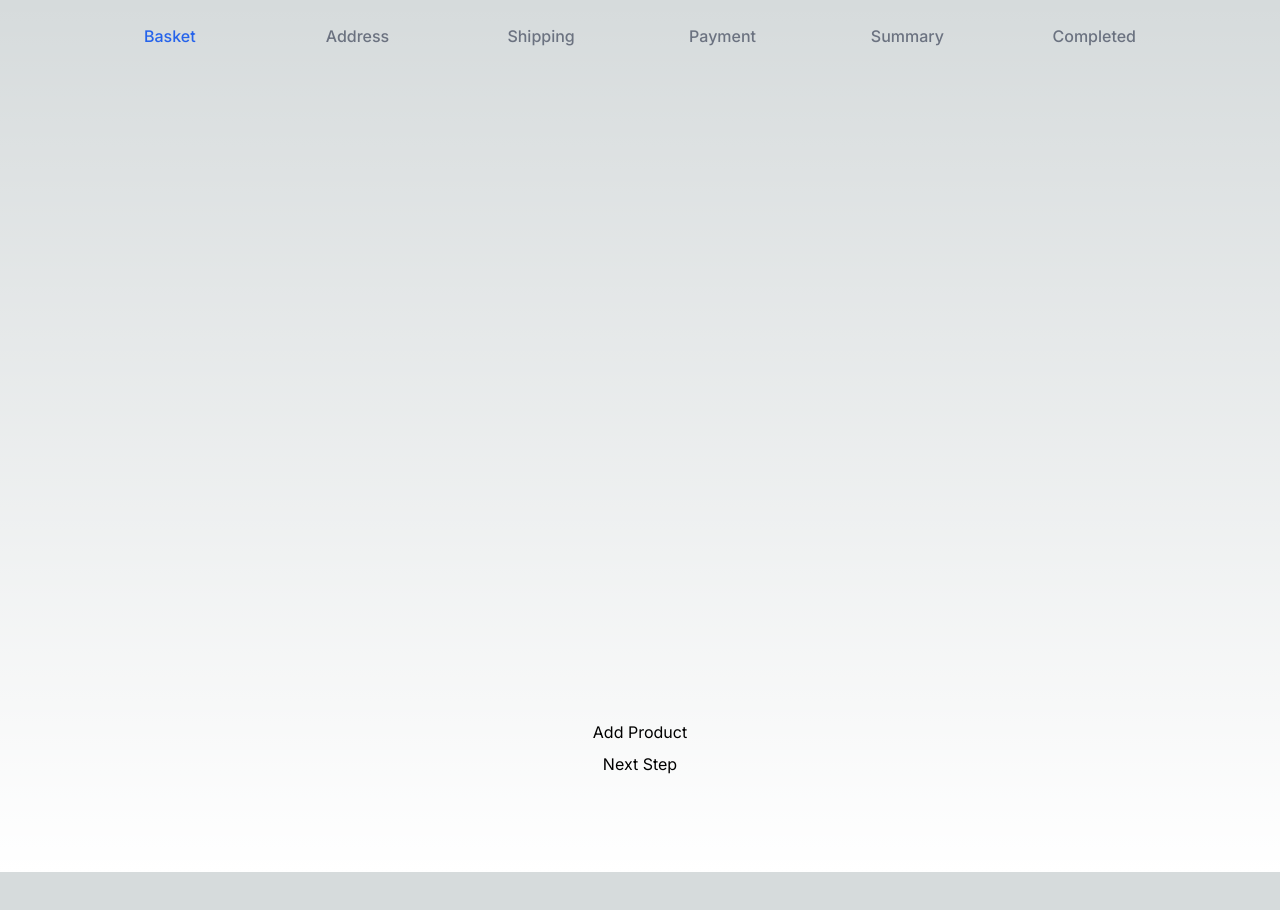
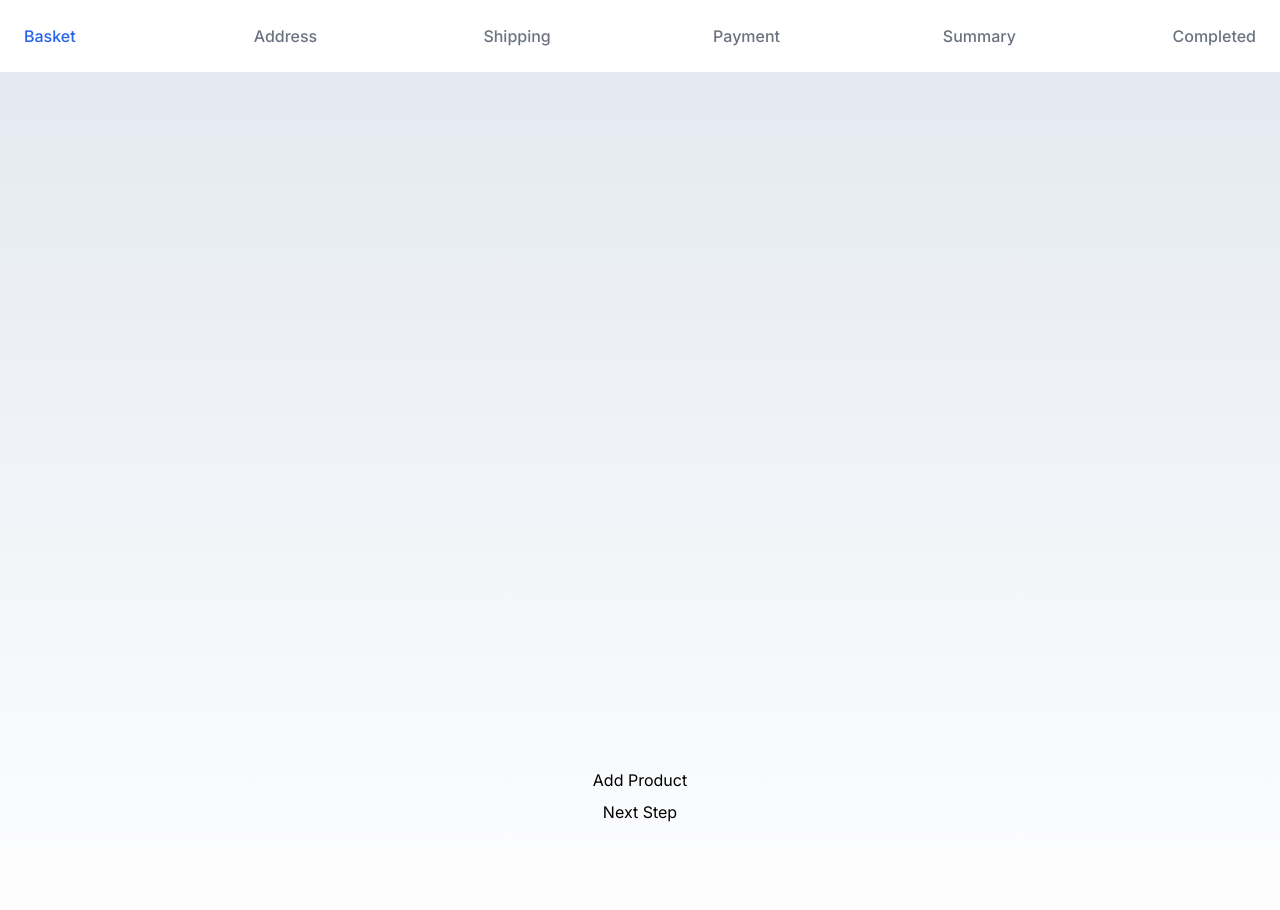
Before and after one commit to energywraith/basket-cart, a Next.js app: page / in a window 1280 px wide. Shown: the top 910 px of the page. Before the commit the page ends 872 px from the top, so only its background shows below. Built offline with nearby package versions, Linux system fonts and the light colour scheme.

Commit message:
Update layout styles

```diff
--- a/src/app/layout.tsx
+++ b/src/app/layout.tsx
@@ -19,12 +19,12 @@ export default function RootLayout({
 }>) {
   return (
     <html lang="en">
-      <body
-        className={classNames(inter.className, "mx-auto max-w-screen-lg px-4")}
-      >
+      <body className={classNames(inter.className, "bg-slate-200")}>
         <AppMachineProvider>
           <CartHeader />
-          {children}
+          <main className="mx-auto max-w-screen-xl px-6 flex min-h-screen flex-col gap-4 items-center py-12">
+            {children}
+          </main>
         </AppMachineProvider>
       </body>
     </html>
--- a/src/components/templates/CartHeader/CartHeader.tsx
+++ b/src/components/templates/CartHeader/CartHeader.tsx
@@ -21,13 +21,15 @@ const CartHeader = () => {
   };
 
   return (
-    <nav className="flex flex-col items-center py-6">
+    <header className="bg-white">
+      <nav className="mx-auto max-w-screen-xl p-6">
         <CartStepper
           steps={steps}
           activeStep={pathname}
           onCompletedClick={onCompletedStepClick}
         />
       </nav>
+    </header>
   );
 };
 
```
Lines whose indentation alone changed are shown as unchanged.
